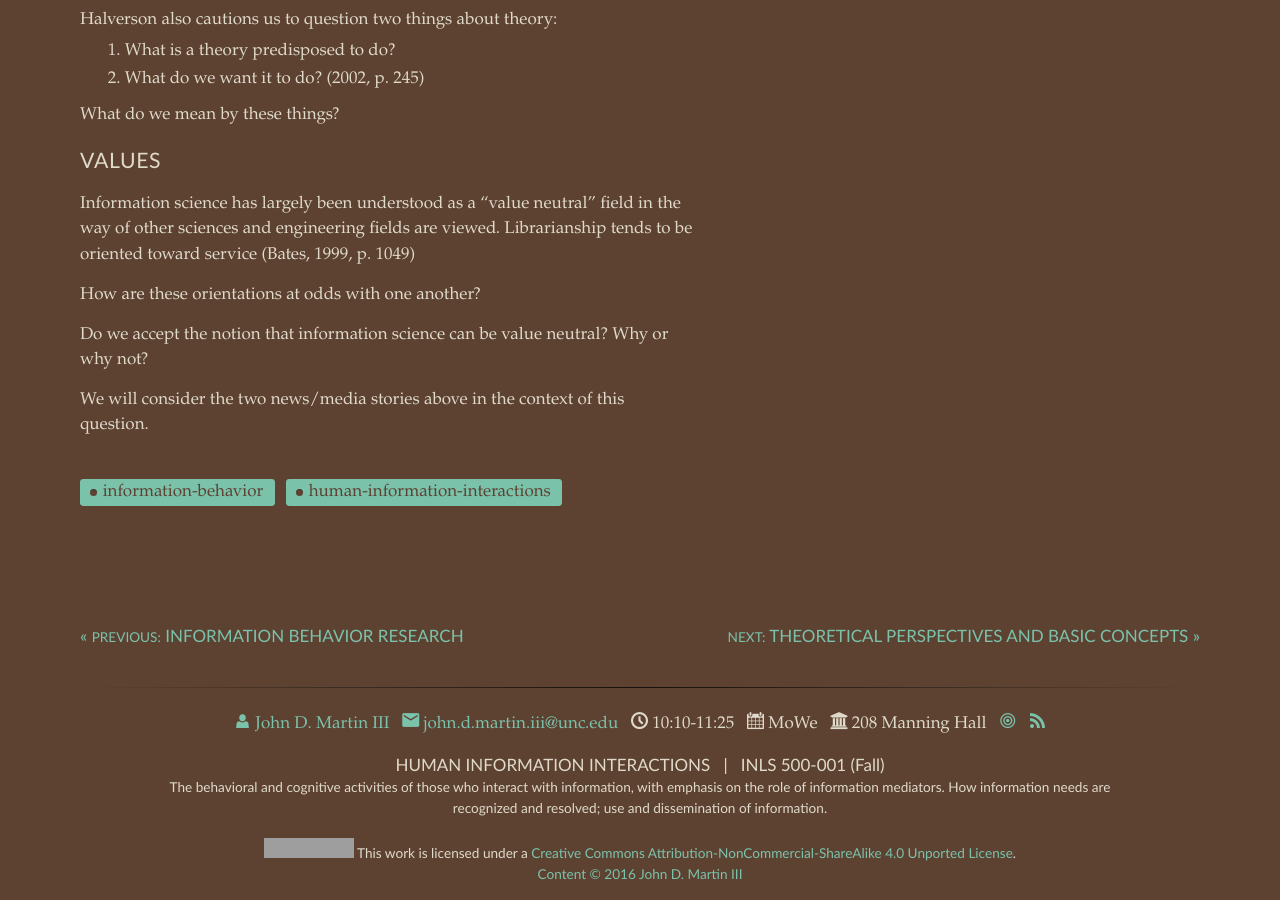
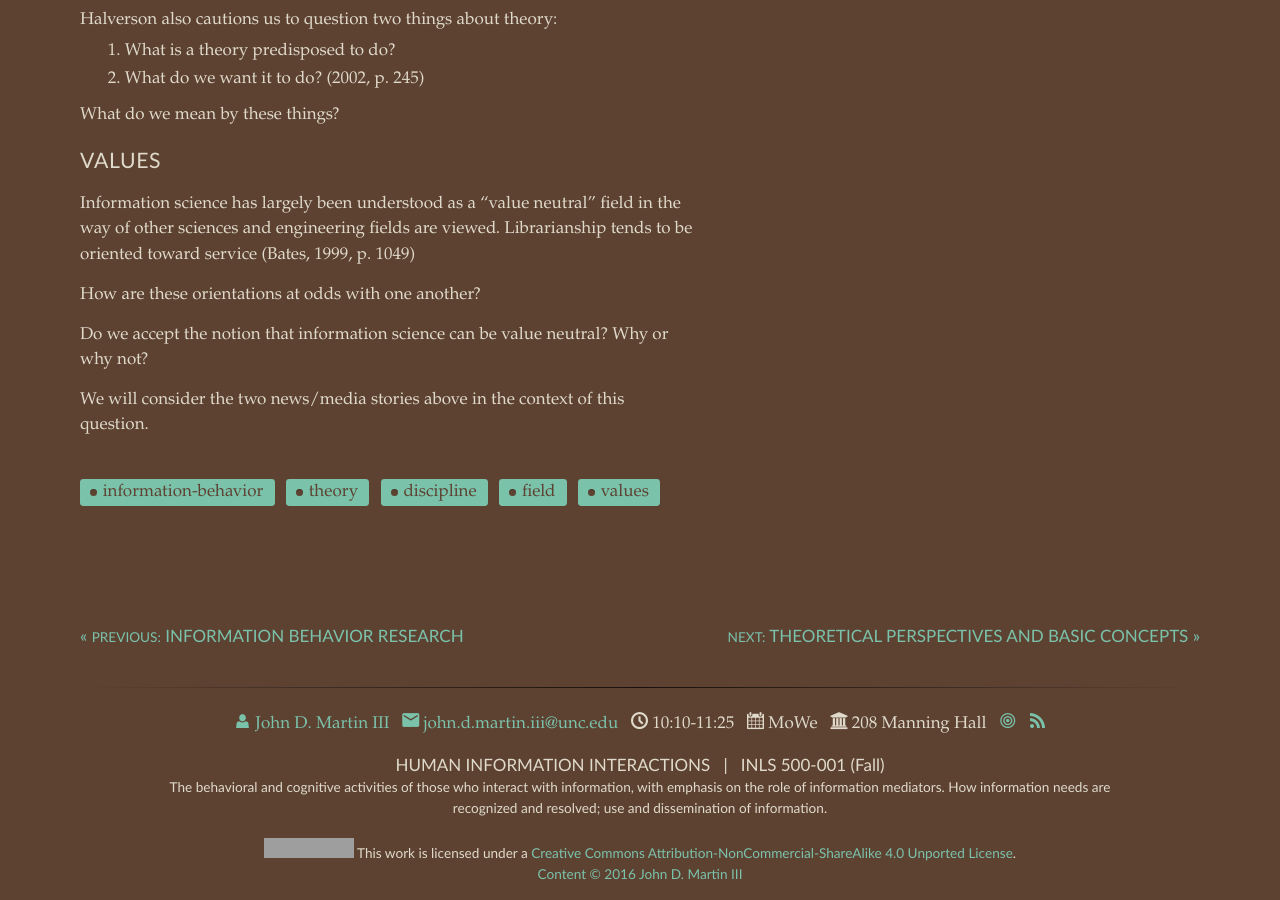
Before and after one commit to jdmar3/inls718, a Jekyll site: the page built from _posts/2016-08-31-theoretical-perspectives-and-basic-concepts.md, in a window 1280 px wide and 900 px high, scrolled down 1718 px. Built offline with Jekyll 4.4.1, drawn with Linux system fonts in a browser that asks for light colours; Markdown is read by kramdown in place of the engine named in the settings; grey boxes are pictures that could not be loaded.

Commit message:
add and update schedule posts

```diff
--- a/_posts/2016-08-31-theoretical-perspectives-and-basic-concepts.md
+++ b/_posts/2016-08-31-theoretical-perspectives-and-basic-concepts.md
@@ -4,7 +4,10 @@ layout: post
 session: "03"
 tags:
   - information behavior
-  - human information interactions
+  - theory
+  - discipline
+  - field
+  - values
 ---
 
 ## Assigned reading:
```
Also changed, not shown: schedule/index.html (+0 -8 lines).
